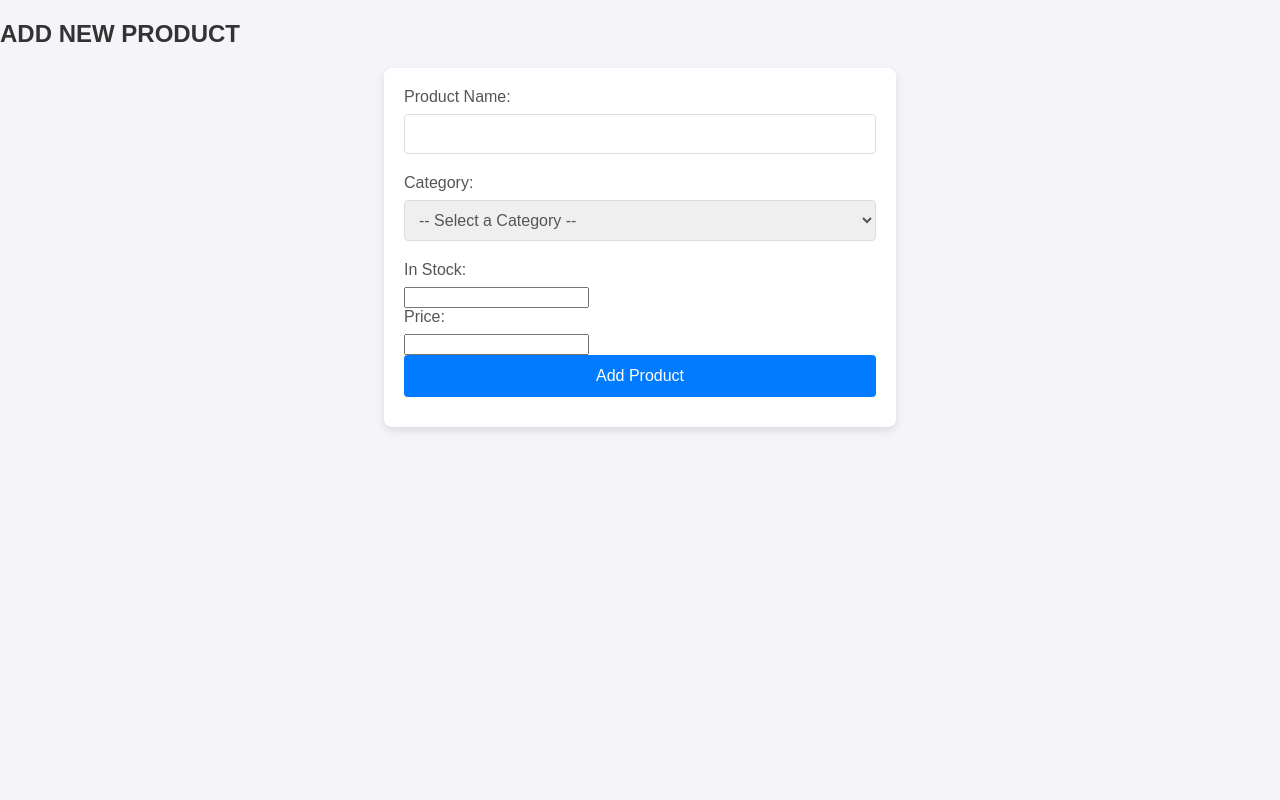
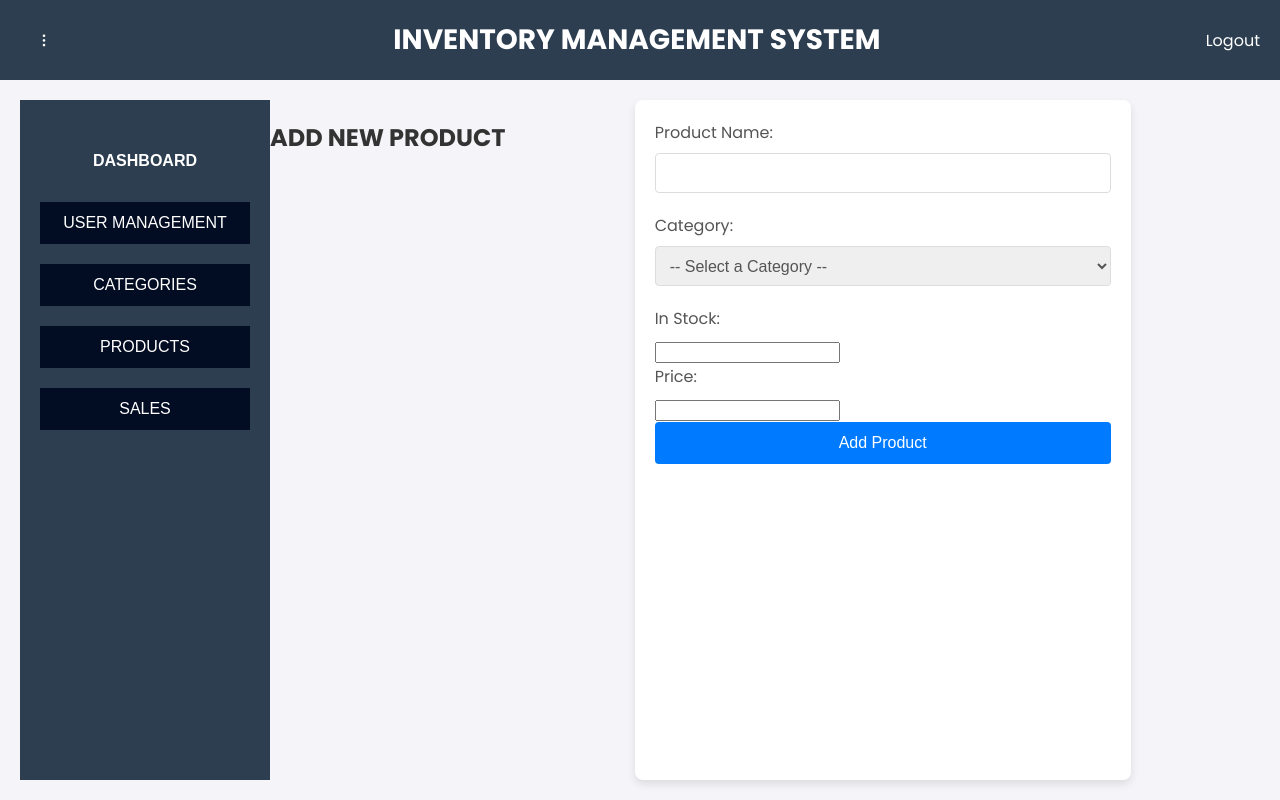
Before and after one commit to njeayyy/inventory, a PHP site: page /add_product.php in a window 1280 px wide. Run offline with PHP 8.4, Linux system fonts and the light colour scheme; data that the repository does not hold is empty; some libraries are stand-ins or nearby versions.

Commit message:
ayaw parin

```diff
--- a/admin dashboard/admin/add_product.php
+++ b/admin dashboard/admin/add_product.php
@@ -17,6 +17,52 @@ if ($_SERVER["REQUEST_METHOD"] == "POST") {
     exit;
 }
 ?>
+
+<!DOCTYPE html>
+<html lang="en">
+<head>
+    <meta charset="UTF-8">
+    <meta name="viewport" content="width=device-width, initial-scale=1.0">
+    <title>Admin Dashboard</title>
+    <link rel="stylesheet" href="dashboard.css">
+    <link href="https://cdn.jsdelivr.net/npm/remixicon@3.6.0/fonts/remixicon.css" rel="stylesheet">
+    <link href="https://fonts.googleapis.com/css2?family=Poppins:wght@100;200;300;400;500;600;700;800&display=swap" rel="stylesheet">
+</head>
+<body>
+    <div class="dashboard">
+        <header class="dashboard-header">
+            <div class="navbar">
+                <div class="dropdown">
+                    <button class="dropbtn">
+                        <i class="ri-more-2-fill"></i>
+                    </button>
+                    <div class="dropdown-content">
+                        <a href="dashboard.php">Inventory Management System</a>
+                        <a href="../tracking/tracking.html">Vehicle Tracking</a>
+                    </div>
+                </div>
+            </div>
+            <div class="title">
+                <h1>INVENTORY MANAGEMENT SYSTEM</h1>
+            </div>
+            <div class="logout">
+                <a href="logout.php">Logout</a>
+            </div>
+        </header>
+
+        <div class="main-content">
+            <aside class="sidebar">
+                <ul>
+                    <li><button class="active"><a href="dashboard.php">DASHBOARD</a></button></li>
+                    <li><button><a href="user_management.php">USER MANAGEMENT</a></button></li>
+                    <li><button><a href="categories.php">CATEGORIES</a></button></li>
+                    <li><button><a href="products.php">PRODUCTS</a></button></li>
+                    <li><button><a href="sales.php">SALES</a></button></li>
+                </ul>
+            </aside>
+
+</body>
+</html>
 
 <!DOCTYPE html>
 <html lang="en">
--- a/admin dashboard/admin/dashboard.css
+++ b/admin dashboard/admin/dashboard.css
@@ -470,20 +470,29 @@ a.cancel-btn:hover {
     border-radius: 5px;
 }
 
-/* Ensure the form doesn't clip dropdown */
 form {
-    position: relative; /* Allow dropdowns to appear above other content */
-    overflow: visible;
-}
-
-/* Styling for select */
-select {
-    z-index: 10; /* Ensure the dropdown appears on top */
+    width: 40%;
+    margin: 0 auto;
+    padding: 20px;
+    background-color: var(--clr-light);
+    border-radius: 8px;
+    box-shadow: 0 4px 8px rgba(0, 0, 0, 0.1);
+    position: relative;
+    overflow: visible; /* Ensures dropdown isn't clipped */
 }
 
 select {
-    overflow-y: auto; /* Enable scrolling */
-    max-height: 150px; /* Set max height for dropdown */
-    z-index: 10; /* Ensure it stays above other elements */
-    position: relative;
+    max-height: 200px; /* Set max height to control dropdown size */
+    overflow-y: auto; /* Enable scrolling if content exceeds */
+    z-index: 1000; /* Ensure select stays above other content */
+    position: relative; /* Ensure dropdown is positioned correctly */
 }
+
+form {
+    overflow: visible !important; /* Force visibility of dropdown */
+}
+select {
+    height: 40px; /* Add height to the select box */
+    max-height: 200px; /* Limit dropdown height */
+    overflow-y: scroll; /* Enable scrolling */
+}
```
